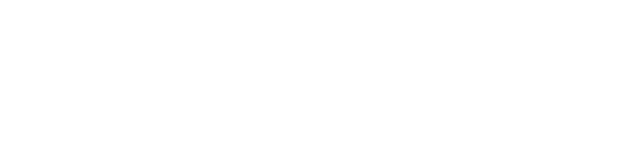
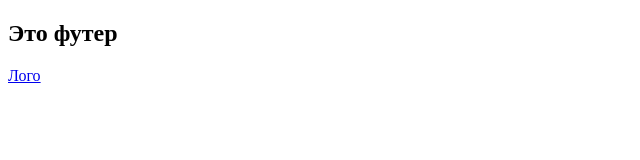
Before and after one commit to Art-Smirnov/test, a plain HTML site: page index.html in a window 1280 px wide. Shown: the whole page, without its empty margins (0-640 px from the left). Drawn offline with Linux system fonts and the light colour scheme.

Commit message:
Вносит футер

```diff
--- a/index.html
+++ b/index.html
@@ -5,5 +5,10 @@
     <meta name="viewport" content="width=device-width, initial-scale=1.0" />
     <title>Document</title>
   </head>
-  <body></body>
+  <body>
+    <footer>
+      <h2>Это футер</h2>
+      <a href="./">Лого</a>
+    </footer>
+  </body>
 </html>
```
